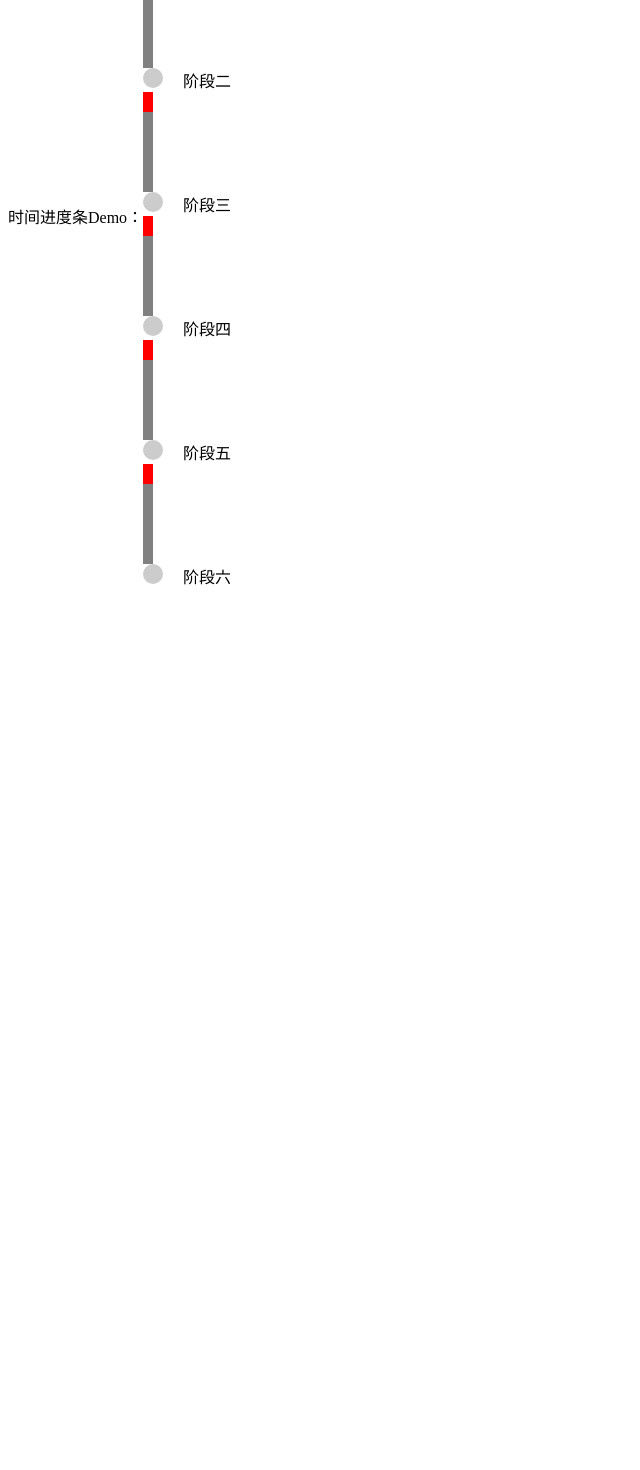
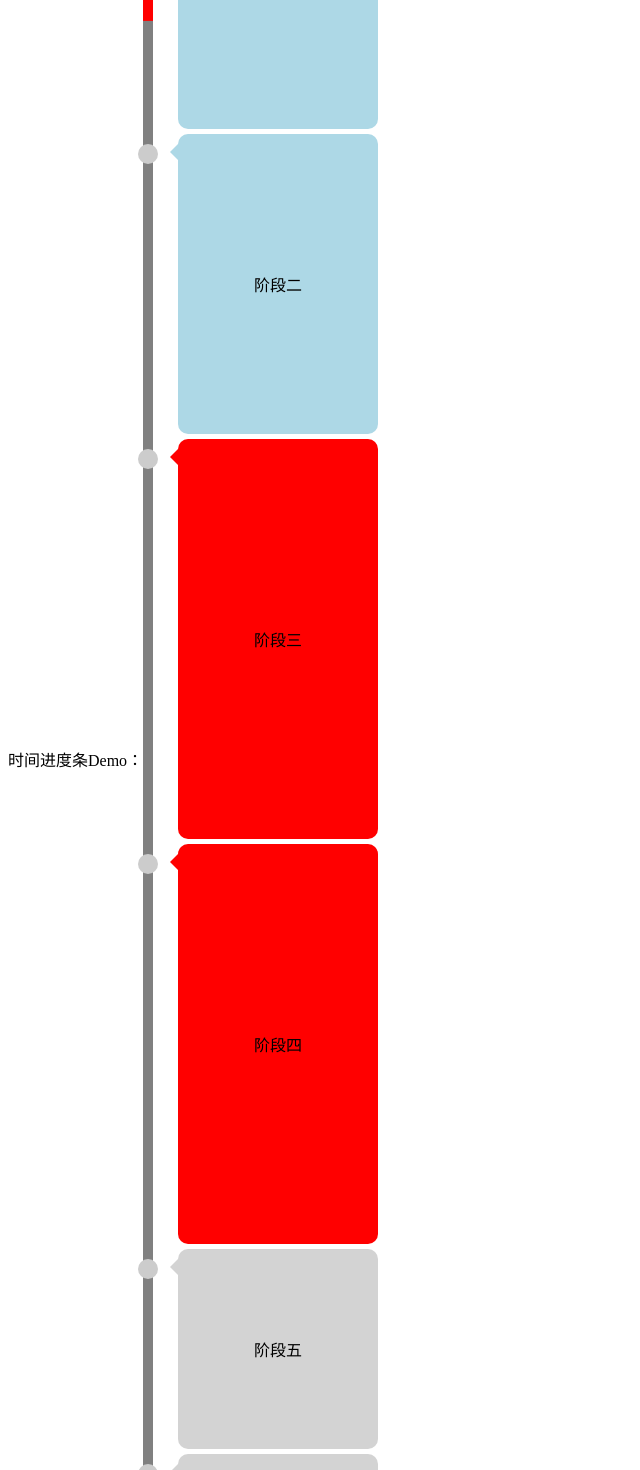
Before and after one commit to XingGuoZM/progress, a React (Create React App) app: page / in a window 1280 px wide. Shown: the part 420-1890 px from the top of the page, without its empty margins (0-640 px from the left). Before the commit the page ends 1016 px from the top, so only its background shows below. Built offline with nearby package versions, Linux system fonts and the light colour scheme.

Commit message:
timeline demo

```diff
--- a/src/components/Progress/index.css
+++ b/src/components/Progress/index.css
@@ -1,6 +1,8 @@
-.progress {
+.progress-wrap {
   width: 100%;
   height: 100%;
+}
+.progress {
   background-color: gray;
   overflow: hidden;
 }
--- a/src/components/Progress/index.tsx
+++ b/src/components/Progress/index.tsx
@@ -5,12 +5,14 @@ import useProgress from './useProgress';
 import classnames from 'classnames';
 
 function Progress(props: IProps) {
+  const { children, className } = props;
   const bar = useRef<HTMLDivElement>(null);
   const { barStyle, style } = useProgress({ ...props, target: bar.current });
 
   return (
-    <div className={classnames("progress", props.className)} style={style}>
+    <div className={classnames("progress", className)} style={style}>
       <div className="progress-bar" ref={bar} style={barStyle} />
+      {children}
     </div>
   );
 }
--- a/src/components/Progress/types.ts
+++ b/src/components/Progress/types.ts
@@ -1,3 +1,4 @@
+import { ReactNode } from "react";
 import { DirectionEnum } from "../../constant";
 
 export interface IProps {
@@ -7,6 +8,7 @@ export interface IProps {
     percent: number;
     className?: string;
     direction?: DirectionEnum | undefined;
+    children?: ReactNode;
     onChange?: (percent: number) => void;
 }
 export interface IBarStyle {
--- a/src/components/Progress/useProgress.ts
+++ b/src/components/Progress/useProgress.ts
@@ -3,7 +3,7 @@ import { IProps, IBarStyle, IStyle } from './types';
 import { DirectionEnum } from "../../constant";
 
 export default function useProgress(props: IProps) {
-    const { target, total = '100%', strokeWidth = '100%', percent, direction = DirectionEnum.Row, onChange } = props;
+    const { target, total, strokeWidth = '100%', percent, direction = DirectionEnum.Row, onChange } = props;
 
     const barPercent = percent >= 100 ? '0' : `${percent - 100}%`;
     const transition = 'transform 0.2s ease';
--- a/src/components/TimeLine/index.css
+++ b/src/components/TimeLine/index.css
@@ -1,19 +1,4 @@
 .dot-wrap {
-  position: relative;
-  height: fit-content;
+  position:relative;
+  display:flex;
 }
-.dot-progress {
-}
-.dot {
-  display: flex;
-}
-.dot-icon {
-  width: 20px;
-  height: 20px;
-  background-color: #ccc;
-  border-radius: 20px;
-}
-.dot-title {
-  width: 200px;
-  margin-left: 20px;
-}
--- a/src/components/TimeLine/index.tsx
+++ b/src/components/TimeLine/index.tsx
@@ -5,20 +5,18 @@ import "./index.css";
 
 interface IProps {
   key?: string;
-  text: string;
-  status: string;
-  children?: ReactNode;
+  percent: number;
+  strokeWidth: string;
+  children: ReactNode;
 }
 
 export default function TimeLine(props: IProps) {
-  const { text, status, children } = props;
+  const { percent, strokeWidth, children } = props;
+
   return (
     <div className="dot-wrap">
-      <Progress className='dot-progress' direction={DirectionEnum.Column} percent={20} total='100px' strokeWidth='10px' />
-      <div className="dot">
-        <div className='dot-icon' />
-        <div className="dot-title">{text}</div>
-      </div>
+      <Progress direction={DirectionEnum.Column} percent={percent} strokeWidth={strokeWidth} />
+      {children}
     </div>
   );
 }
--- a/src/constant/index.ts
+++ b/src/constant/index.ts
@@ -1,7 +1,7 @@
 export enum StatusEnum {
-  Wait = "1",
+  Pending = "1",
   Active = "0",
-  Finsish = "-1"
+  Done = "-1"
 }
 
 export enum DirectionEnum {
--- a/src/mock/progress.js
+++ b/src/mock/progress.js
@@ -1,5 +1,5 @@
 export default {
-  amount: "88",
+  amount: "58",
   stageList: [
     { id: "1", text: "阶段一", status: "-1", threshold: "100" },
     { id: "2", text: "阶段二", status: "-1", threshold: "200" },
--- /dev/null
+++ b/src/pages/TimeLineDemo/TimeLineItem/index.css
@@ -0,0 +1,88 @@
+.timeLineItem {
+  width: 300px;
+  display: flex;
+  position: relative;
+  margin-left: -15px;
+  margin-top: -5px;
+}
+.timeLineItemIcon {
+  width: 20px;
+  height: 20px;
+  background-color: #ccc;
+  border-radius: 20px;
+}
+.timeLineItemTitle {
+  width: 200px;
+  margin-left: 20px;
+  margin-top: -10px;
+}
+
+.timeLineItemPending {
+  height: 200px;
+  background-color: lightgray;
+  position: relative;
+  border-radius: 10px;
+  margin-bottom: 20px;
+  display: flex;
+  justify-content: center;
+  align-items: center;
+}
+.timeLineItemPending::before {
+  content: "";
+  width: 0;
+  height: 0;
+  border: 8px solid transparent;
+  border-left-width: 8px;
+  border-left-style: solid;
+  border-left-color: lightgray;
+  transform: rotateZ(180deg);
+  position: absolute;
+  left: -16px;
+  top: 10px;
+}
+.timeLineItemActive {
+  height: 400px;
+  background-color: red;
+  position: relative;
+  border-radius: 10px;
+  margin-bottom: 20px;
+  display: flex;
+  justify-content: center;
+  align-items: center;
+}
+.timeLineItemActive::before {
+  content: "";
+  width: 0;
+  height: 0;
+  border: 8px solid transparent;
+  border-left-width: 8px;
+  border-left-style: solid;
+  border-left-color: red;
+  transform: rotateZ(180deg);
+  position: absolute;
+  left: -16px;
+  top: 10px;
+}
+.timeLineItemDone {
+  height: 300px;
+  background-color: lightblue;
+  position: relative;
+  border-radius: 10px;
+  margin-bottom: 20px;
+  display: flex;
+  justify-content: center;
+  align-items: center;
+}
+.timeLineItemDone::before {
+  content: "";
+  width: 0;
+  height: 0;
+  border: 8px solid transparent;
+  border-left-width: 8px;
+  border-left-style: solid;
+  border-left-color: lightblue;
+  transform: rotateZ(180deg);
+  position: absolute;
+  left: -16px;
+  top: 10px;
+}
--- /dev/null
+++ b/src/pages/TimeLineDemo/TimeLineItem/index.tsx
@@ -0,0 +1,22 @@
+import React, { ReactElement } from 'react';
+import { StatusEnum } from '../../../constant';
+import { IStage } from '../../../types';
+import './index.css';
+
+type ICompMap = {
+    [key: string]: ReactElement;
+};
+
+export default function TimeLineItem({ text, status }: IStage) {
+    const CompMap: ICompMap = {
+        [StatusEnum.Pending]: <div className='timeLineItemPending' >{text}</div>,
+        [StatusEnum.Active]: <div className='timeLineItemActive' >{text}</div>,
+        [StatusEnum.Done]: <div className='timeLineItemDone' >{text}</div>
+    }
+    return <div className="timeLineItem">
+        <div className='timeLineItemIcon' />
+        <div className="timeLineItemTitle">
+            {CompMap[status]}
+        </div>
+    </div>
+}
--- a/src/pages/TimeLineDemo/index.tsx
+++ b/src/pages/TimeLineDemo/index.tsx
@@ -1,9 +1,9 @@
 import React from 'react';
 import TimeLine from '../../components/TimeLine';
-import Progress from '../../components/Progress';
-import useStageProgress from "../../hooks/useStageProgress";
+import TimeLineItem from './TimeLineItem';
 import data from "../../mock/progress.js";
 import './index.css';
+import useStageProgress from '../../hooks/useStageProgress';
 
 export default function StepProgressDemo() {
     const { stageList } = data;
@@ -11,7 +11,9 @@ export default function StepProgressDemo() {
     return <div className="timeLineDemo">
         <span>时间进度条Demo：</span>
         <div style={{ display: 'flex', flexDirection: 'column' }}>
-            {stageList.map((item, index) => <TimeLine {...item} key={item.id} />)}
+            {stageList.map((item, index) => <TimeLine key={item.id} strokeWidth='10px' percent={percentList[index]}>
+                <TimeLineItem {...item} index={index} />
+            </TimeLine>)}
         </div>
     </div>
 }
```
